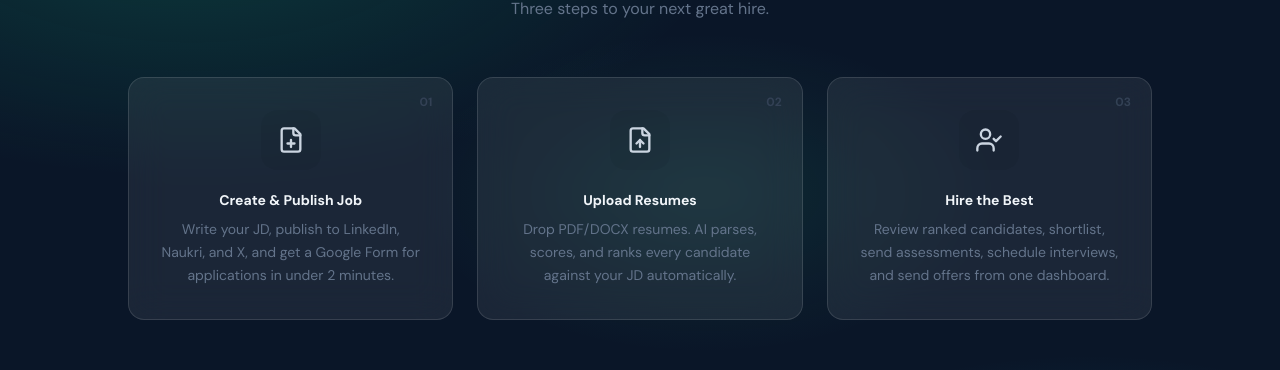
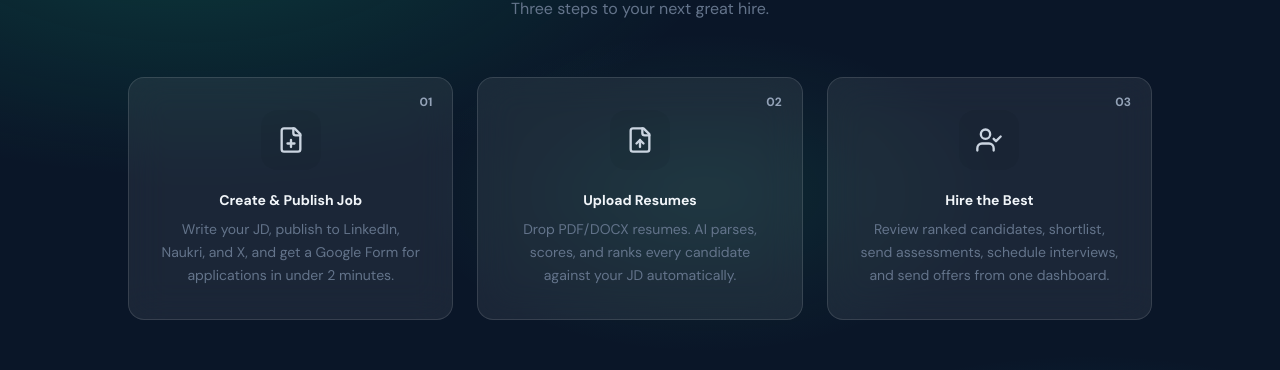
Before and after one commit to Deep841/fairhire-ai, a React (Vite) app in the folder frontend/: page / in a window 1280 px wide. Shown: the part 1727-2097 px from the top of the page. Built offline with nearby package versions, Linux system fonts and the light colour scheme.

Commit message:
fix: DM Sans site-wide font + complete dark-theme colour system

```diff
--- a/frontend/index.html
+++ b/frontend/index.html
@@ -7,7 +7,7 @@
     <title>FairHire AI</title>
     <link rel="preconnect" href="https://fonts.googleapis.com" />
     <link rel="preconnect" href="https://fonts.gstatic.com" crossorigin />
-    <link href="https://fonts.googleapis.com/css2?family=Inter:wght@400;500;600;700&family=DM+Sans:opsz,wght@9..40,400;9..40,500;9..40,600;9..40,700;9..40,800&display=swap" rel="stylesheet" />
+    <link href="https://fonts.googleapis.com/css2?family=DM+Sans:ital,opsz,wght@0,9..40,400;0,9..40,500;0,9..40,600;0,9..40,700;0,9..40,800;1,9..40,400&display=swap" rel="stylesheet" />
   </head>
   <body>
     <div id="root"></div>
--- a/frontend/src/index.css
+++ b/frontend/src/index.css
@@ -1,4 +1,4 @@
-@import url('https://fonts.googleapis.com/css2?family=Inter:wght@400;500;600;700;800&display=swap');
+@import url('https://fonts.googleapis.com/css2?family=DM+Sans:ital,opsz,wght@0,9..40,400;0,9..40,500;0,9..40,600;0,9..40,700;0,9..40,800;1,9..40,400&display=swap');
 
 @tailwind base;
 @tailwind components;
@@ -6,6 +6,10 @@
 
 @layer base {
   * { box-sizing: border-box; }
+
+  html, body, #root {
+    font-family: 'DM Sans', ui-sans-serif, system-ui, -apple-system, sans-serif;
+  }
 
   body {
     margin: 0;
@@ -21,90 +25,144 @@
     min-height: 100vh;
   }
 
-  /* ── Dark-theme text remapping ──────────────────────────────────────────── */
-  /* The imported components use light-theme slate classes. Remap them to     */
-  /* readable values on our dark #0a1628 background.                          */
+  /* ── DM Sans on every element ─────────────────────────────────────────── */
+  *, *::before, *::after {
+    font-family: 'DM Sans', ui-sans-serif, system-ui, -apple-system, sans-serif;
+  }
 
-  .text-slate-900  { color: #f1f5f9 !important; }
-  .text-slate-800  { color: #e2e8f0 !important; }
-  .text-slate-700  { color: #cbd5e1 !important; }
-  .text-slate-600  { color: #94a3b8 !important; }
-  .text-slate-500  { color: #64748b !important; }
-  .text-slate-400  { color: #475569 !important; }
-  .text-slate-300  { color: #334155 !important; }
+  /* ── Dark-theme text remapping ────────────────────────────────────────── */
+  /* Components were built for a light bg. Remap slate classes so every      */
+  /* text level is clearly visible on #0a1628.                               */
 
-  /* headings that hardcode text-slate-900 / text-white should stay bright */
+  /* Primary text — headings, labels */
+  .text-slate-900 { color: #f1f5f9 !important; }
+  .text-slate-800 { color: #e2e8f0 !important; }
+
+  /* Secondary text — descriptions, sub-labels */
+  .text-slate-700 { color: #cbd5e1 !important; }
+  .text-slate-600 { color: #94a3b8 !important; }
+
+  /* Muted text — placeholders, hints */
+  .text-slate-500 { color: #64748b !important; }
+
+  /* Very muted — timestamps, meta */
+  .text-slate-400 { color: #475569 !important; }
+  .text-slate-300 { color: #94a3b8 !important; }
+
+  /* Always white */
   .text-white { color: #ffffff !important; }
 
-  /* preserve white text inside dark/emerald buttons */
+  /* Gray text */
+  .text-gray-900 { color: #f1f5f9 !important; }
+  .text-gray-800 { color: #e2e8f0 !important; }
+  .text-gray-700 { color: #cbd5e1 !important; }
+  .text-gray-600 { color: #94a3b8 !important; }
+  .text-gray-500 { color: #64748b !important; }
+  .text-gray-400 { color: #475569 !important; }
+
+  /* ── Button text always white ─────────────────────────────────────────── */
   .btn-glass-dark,
   .btn-glass-dark * { color: #ffffff !important; }
 
-  /* inputs on dark bg */
+  /* ── Inputs ───────────────────────────────────────────────────────────── */
   input, textarea, select {
+    font-family: 'DM Sans', ui-sans-serif, system-ui, sans-serif;
     color: #f1f5f9;
     background-color: rgba(255, 255, 255, 0.08);
     border-color: rgba(255, 255, 255, 0.12);
   }
   input::placeholder, textarea::placeholder { color: #475569; }
 
-  /* light bg overrides used in cards/tables → make them dark-glass */
-  .bg-white         { background-color: rgba(255,255,255,0.06) !important; }
-  .bg-white\/70     { background-color: rgba(255,255,255,0.08) !important; }
-  .bg-slate-50      { background-color: rgba(255,255,255,0.04) !important; }
-  .bg-slate-100     { background-color: rgba(255,255,255,0.07) !important; }
-  .bg-slate-200     { background-color: rgba(255,255,255,0.10) !important; }
-  .bg-black\/3      { background-color: rgba(0,0,0,0.15) !important; }
-  .bg-black\/\[0\.02\] { background-color: rgba(0,0,0,0.12) !important; }
+  /* ── Background remaps ────────────────────────────────────────────────── */
+  .bg-white              { background-color: rgba(255,255,255,0.06) !important; }
+  .bg-white\/70          { background-color: rgba(255,255,255,0.08) !important; }
+  .bg-white\/5           { background-color: rgba(255,255,255,0.05) !important; }
+  .bg-white\/10          { background-color: rgba(255,255,255,0.08) !important; }
+  .bg-slate-50           { background-color: rgba(255,255,255,0.04) !important; }
+  .bg-slate-100          { background-color: rgba(255,255,255,0.07) !important; }
+  .bg-slate-200          { background-color: rgba(255,255,255,0.10) !important; }
+  .bg-slate-900          { background-color: #0f172a !important; }
+  .bg-gray-100           { background-color: rgba(255,255,255,0.07) !important; }
+  .bg-black\/3           { background-color: rgba(0,0,0,0.20) !important; }
+  .bg-black\/\[0\.02\]   { background-color: rgba(0,0,0,0.15) !important; }
+  .bg-black\/\[0\.03\]   { background-color: rgba(0,0,0,0.20) !important; }
 
-  /* border remaps */
-  .border-slate-100 { border-color: rgba(255,255,255,0.08) !important; }
-  .border-slate-200 { border-color: rgba(255,255,255,0.12) !important; }
-  .border-black\/8  { border-color: rgba(255,255,255,0.08) !important; }
-  .border-black\/\[0\.08\] { border-color: rgba(255,255,255,0.08) !important; }
+  /* hover bg remaps */
+  .hover\:bg-slate-50:hover   { background-color: rgba(255,255,255,0.07) !important; }
+  .hover\:bg-slate-100:hover  { background-color: rgba(255,255,255,0.10) !important; }
+  .hover\:bg-black\/3:hover   { background-color: rgba(255,255,255,0.06) !important; }
+  .hover\:bg-white\/10:hover  { background-color: rgba(255,255,255,0.10) !important; }
 
-  /* divide remaps */
+  /* ── Border remaps ────────────────────────────────────────────────────── */
+  .border-slate-100          { border-color: rgba(255,255,255,0.08) !important; }
+  .border-slate-200          { border-color: rgba(255,255,255,0.12) !important; }
+  .border-gray-100           { border-color: rgba(255,255,255,0.08) !important; }
+  .border-gray-200           { border-color: rgba(255,255,255,0.12) !important; }
+  .border-black\/8           { border-color: rgba(255,255,255,0.08) !important; }
+  .border-black\/\[0\.08\]   { border-color: rgba(255,255,255,0.08) !important; }
+  .border-white\/10          { border-color: rgba(255,255,255,0.10) !important; }
+  .border-white\/12          { border-color: rgba(255,255,255,0.12) !important; }
+
+  /* ── Divide remaps ────────────────────────────────────────────────────── */
   .divide-slate-100 > * + * { border-color: rgba(255,255,255,0.06) !important; }
   .divide-black\/5  > * + * { border-color: rgba(255,255,255,0.06) !important; }
+  .divide-black\/8  > * + * { border-color: rgba(255,255,255,0.08) !important; }
+  .divide-white\/5  > * + * { border-color: rgba(255,255,255,0.05) !important; }
 
-  /* hover bg remaps */
-  .hover\:bg-slate-50:hover  { background-color: rgba(255,255,255,0.06) !important; }
-  .hover\:bg-black\/3:hover  { background-color: rgba(255,255,255,0.05) !important; }
+  /* ── Accent colour remaps (badges, tags, links) ───────────────────────── */
 
-  /* score / stage badge colours — keep them readable on dark */
-  .text-emerald-600, .text-emerald-700 { color: #34d399 !important; }
+  /* Emerald / green — primary brand */
+  .text-emerald-700, .text-emerald-600 { color: #34d399 !important; }
   .text-emerald-400, .text-emerald-300 { color: #6ee7b7 !important; }
-  .bg-emerald-50   { background-color: rgba(16,185,129,0.12) !important; }
-  .bg-emerald-100  { background-color: rgba(16,185,129,0.18) !important; }
-  .border-emerald-200 { border-color: rgba(16,185,129,0.3) !important; }
+  .bg-emerald-50  { background-color: rgba(16,185,129,0.12) !important; }
+  .bg-emerald-100 { background-color: rgba(16,185,129,0.18) !important; }
+  .border-emerald-200 { border-color: rgba(16,185,129,0.30) !important; }
+  .hover\:bg-emerald-100:hover { background-color: rgba(16,185,129,0.22) !important; }
 
-  .text-red-600, .text-red-700 { color: #f87171 !important; }
+  /* Red — reject / error */
+  .text-red-700, .text-red-600 { color: #f87171 !important; }
   .bg-red-50  { background-color: rgba(239,68,68,0.12) !important; }
-  .border-red-200 { border-color: rgba(239,68,68,0.3) !important; }
+  .bg-red-100 { background-color: rgba(239,68,68,0.18) !important; }
+  .border-red-200 { border-color: rgba(239,68,68,0.30) !important; }
+  .hover\:bg-red-100:hover { background-color: rgba(239,68,68,0.22) !important; }
 
-  .text-amber-700, .text-amber-800 { color: #fbbf24 !important; }
+  /* Amber — warning / test */
+  .text-amber-800, .text-amber-700 { color: #fbbf24 !important; }
   .bg-amber-50  { background-color: rgba(245,158,11,0.12) !important; }
-  .border-amber-200 { border-color: rgba(245,158,11,0.3) !important; }
+  .bg-amber-100 { background-color: rgba(245,158,11,0.18) !important; }
+  .border-amber-200 { border-color: rgba(245,158,11,0.30) !important; }
 
-  .text-blue-700, .text-blue-800 { color: #60a5fa !important; }
+  /* Blue */
+  .text-blue-700, .text-blue-800, .text-blue-600 { color: #60a5fa !important; }
   .bg-blue-50  { background-color: rgba(59,130,246,0.12) !important; }
-  .border-blue-200 { border-color: rgba(59,130,246,0.3) !important; }
+  .bg-blue-100 { background-color: rgba(59,130,246,0.18) !important; }
+  .border-blue-200 { border-color: rgba(59,130,246,0.30) !important; }
+  .hover\:bg-blue-100:hover { background-color: rgba(59,130,246,0.22) !important; }
 
-  .text-cyan-800  { color: #22d3ee !important; }
-  .bg-cyan-100    { background-color: rgba(6,182,212,0.15) !important; }
-  .border-cyan-200 { border-color: rgba(6,182,212,0.3) !important; }
+  /* Cyan */
+  .text-cyan-800, .text-cyan-700 { color: #22d3ee !important; }
+  .bg-cyan-50  { background-color: rgba(6,182,212,0.10) !important; }
+  .bg-cyan-100 { background-color: rgba(6,182,212,0.15) !important; }
+  .border-cyan-200 { border-color: rgba(6,182,212,0.30) !important; }
 
-  .text-purple-800 { color: #c084fc !important; }
-  .bg-purple-50    { background-color: rgba(168,85,247,0.12) !important; }
-  .border-purple-200 { border-color: rgba(168,85,247,0.3) !important; }
+  /* Purple */
+  .text-purple-800, .text-purple-700 { color: #c084fc !important; }
+  .bg-purple-50  { background-color: rgba(168,85,247,0.10) !important; }
+  .bg-purple-100 { background-color: rgba(168,85,247,0.15) !important; }
+  .border-purple-200 { border-color: rgba(168,85,247,0.30) !important; }
 
-  .text-sky-800   { color: #38bdf8 !important; }
-  .bg-sky-100     { background-color: rgba(14,165,233,0.12) !important; }
-  .border-sky-200 { border-color: rgba(14,165,233,0.3) !important; }
+  /* Sky */
+  .text-sky-800, .text-sky-700 { color: #38bdf8 !important; }
+  .bg-sky-50  { background-color: rgba(14,165,233,0.10) !important; }
+  .bg-sky-100 { background-color: rgba(14,165,233,0.15) !important; }
+  .border-sky-200 { border-color: rgba(14,165,233,0.30) !important; }
 
-  .text-green-700, .text-green-800 { color: #4ade80 !important; }
-  .bg-green-100  { background-color: rgba(34,197,94,0.12) !important; }
-  .border-green-200 { border-color: rgba(34,197,94,0.3) !important; }
+  /* Green */
+  .text-green-800, .text-green-700 { color: #4ade80 !important; }
+  .bg-green-50  { background-color: rgba(34,197,94,0.10) !important; }
+  .bg-green-100 { background-color: rgba(34,197,94,0.15) !important; }
+  .border-green-200 { border-color: rgba(34,197,94,0.30) !important; }
+  .hover\:bg-green-700:hover { background-color: #047857 !important; }
 }
 
 @layer utilities {
@@ -113,6 +171,7 @@
     backdrop-filter: blur(18px);
     -webkit-backdrop-filter: blur(18px);
     border: 1px solid rgba(255, 255, 255, 0.12);
+    border-radius: 1rem;
   }
 
   .glass-panel {
@@ -120,6 +179,13 @@
     backdrop-filter: blur(24px);
     -webkit-backdrop-filter: blur(24px);
     border-right: 1px solid rgba(255, 255, 255, 0.09);
+  }
+
+  .glass-navbar {
+    background: rgba(10, 22, 40, 0.80);
+    backdrop-filter: blur(20px);
+    -webkit-backdrop-filter: blur(20px);
+    border: 1px solid rgba(255, 255, 255, 0.10);
   }
 
   .glass-hover:hover {
@@ -135,41 +201,31 @@
       0 0 0 1px rgba(255, 255, 255, 0.07);
   }
 
-  .shadow-glow {
-    box-shadow: 0 0 28px rgba(16, 185, 129, 0.35);
-  }
+  .shadow-glow    { box-shadow: 0 0 28px rgba(16, 185, 129, 0.35); }
+  .shadow-glow-sm { box-shadow: 0 0 14px rgba(16, 185, 129, 0.25); }
 
-  .shadow-glow-sm {
-    box-shadow: 0 0 14px rgba(16, 185, 129, 0.25);
-  }
-
-  /* Uniform page content width — applied once in Layout, never in pages */
+  /* Uniform page content width */
   .page-content {
     width: 100%;
     max-width: 1280px;
   }
 
-  .glass-navbar {
-    background: rgba(10, 22, 40, 0.75);
-    backdrop-filter: blur(18px);
-    -webkit-backdrop-filter: blur(18px);
-    border: 1px solid rgba(255, 255, 255, 0.09);
-  }
-
+  /* ── Buttons ──────────────────────────────────────────────────────────── */
   .btn-glass {
     position: relative;
     overflow: hidden;
     background: rgba(255, 255, 255, 0.08);
-    border: 1px solid rgba(255, 255, 255, 0.12);
-    color: #e2e8f0;
+    border: 1px solid rgba(255, 255, 255, 0.14);
+    color: #e2e8f0 !important;
+    font-family: 'DM Sans', ui-sans-serif, system-ui, sans-serif;
     font-weight: 500;
     letter-spacing: -0.01em;
     transition: all 0.2s ease;
     cursor: pointer;
   }
   .btn-glass:hover:not(:disabled) {
-    background: rgba(255, 255, 255, 0.13);
-    border-color: rgba(255, 255, 255, 0.2);
+    background: rgba(255, 255, 255, 0.14);
+    border-color: rgba(255, 255, 255, 0.22);
   }
   .btn-glass:active:not(:disabled) { transform: scale(0.97); }
   .btn-glass:disabled { opacity: 0.40; pointer-events: none; }
@@ -180,6 +236,7 @@
     background: #10b981;
     border: none;
     color: #ffffff !important;
+    font-family: 'DM Sans', ui-sans-serif, system-ui, sans-serif;
     font-weight: 600;
     letter-spacing: -0.01em;
     transition: all 0.2s ease;
--- a/frontend/tailwind.config.js
+++ b/frontend/tailwind.config.js
@@ -7,7 +7,7 @@ module.exports = {
   theme: {
     extend: {
       fontFamily: {
-        sans: ["Inter", "ui-sans-serif", "system-ui", "-apple-system", "sans-serif"],
+        sans: ["DM Sans", "ui-sans-serif", "system-ui", "-apple-system", "sans-serif"],
       },
       colors: {
         brand: {
```
